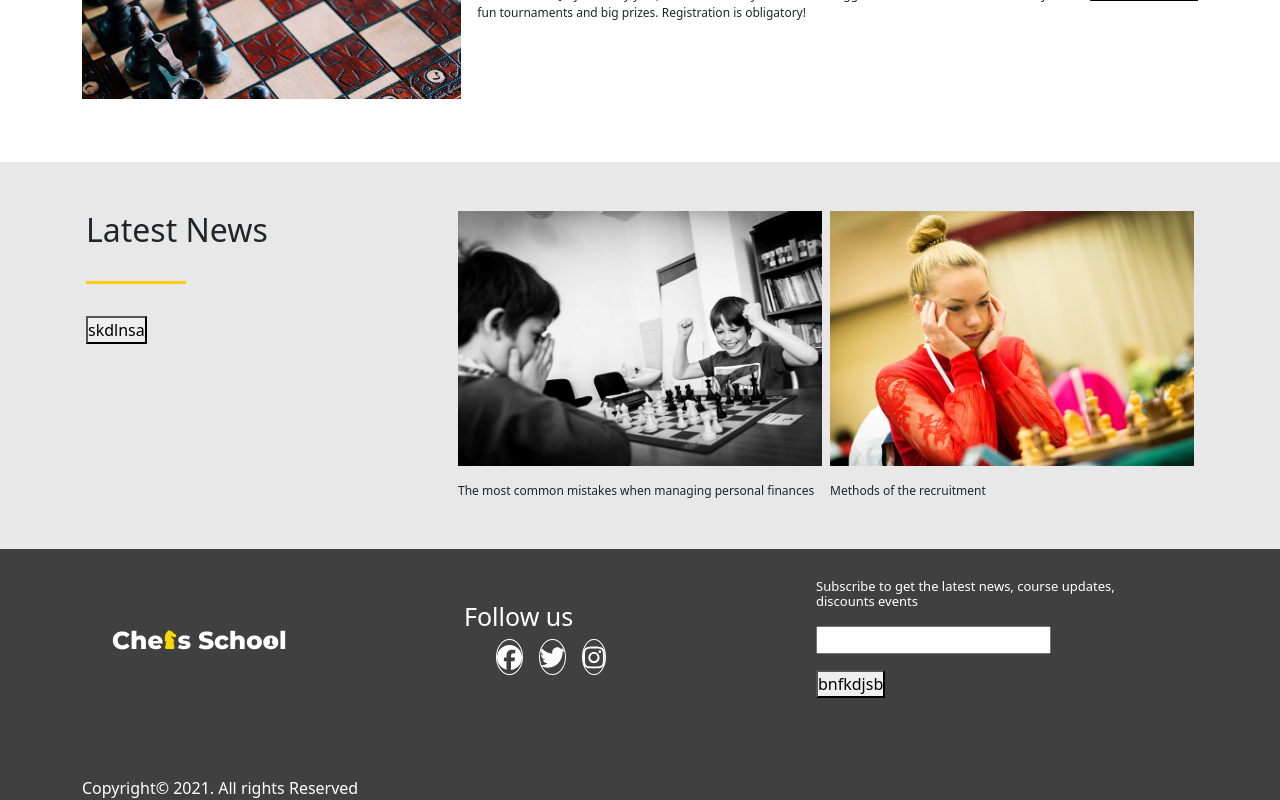
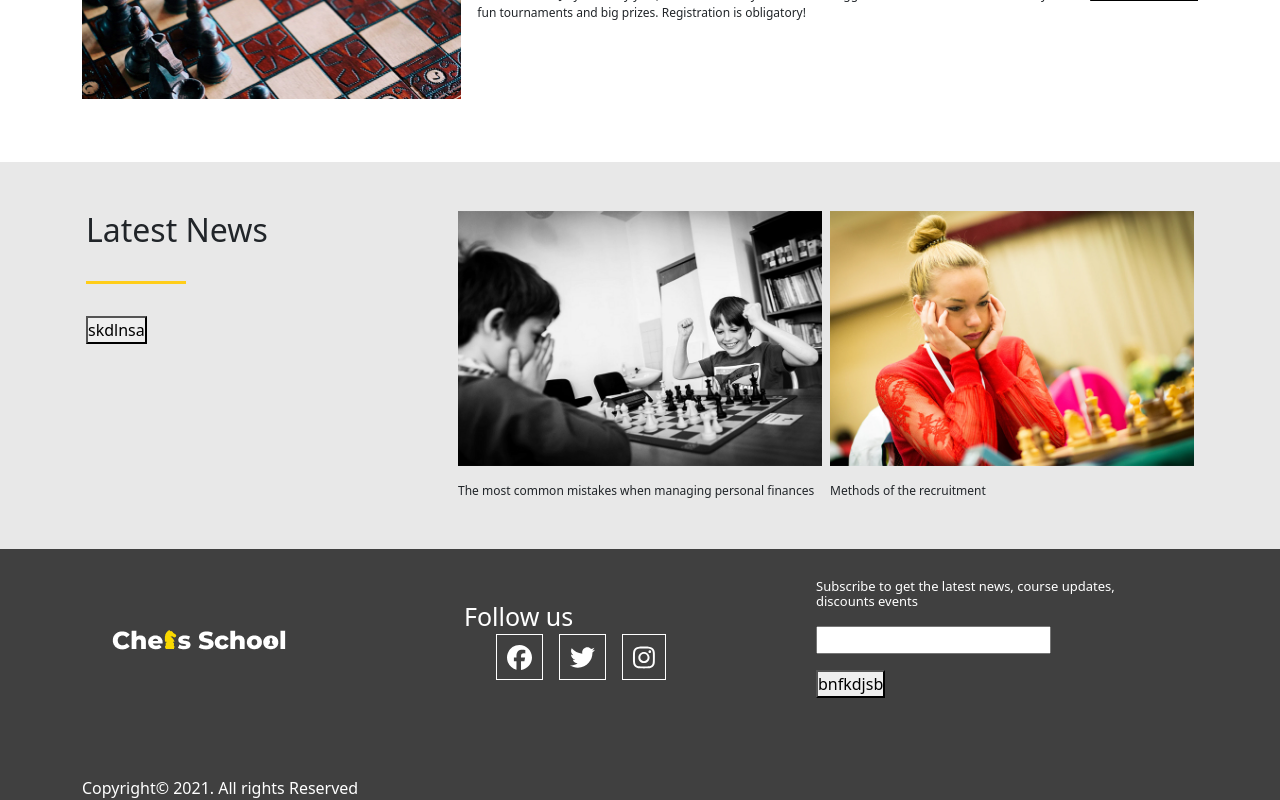
Before and after one commit to antonionovelli92/proj-html-vuejs, a Vue app: page / in a window 1280 px wide. Shown: the part 2995-3795 px from the top of the page. Built offline with nearby package versions, Linux system fonts and the light colour scheme.

Commit message:
fix icon footer

```diff
--- a/src/components/AppFooter.vue
+++ b/src/components/AppFooter.vue
@@ -86,8 +86,8 @@ footer {
             text-decoration: none;
             color: white;
             border: 1px solid white;
-            border-radius: 50%;
             font-size: 25px;
+            padding: 5px 10px;
         }
     }
 
```
